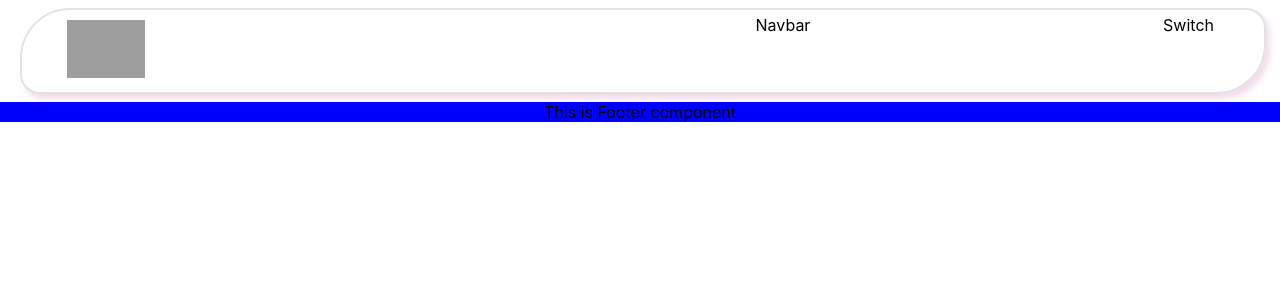
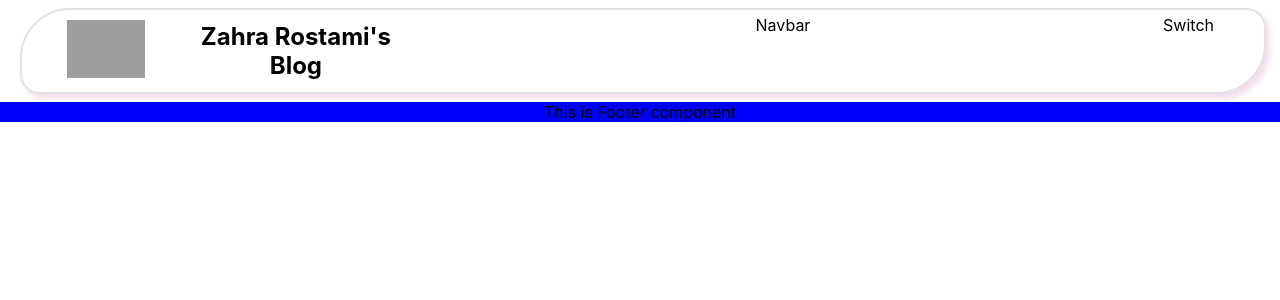
Before and after one commit to zahraRostami1999/blog-app, a React (Create React App) app: page / in a window 1280 px wide. Shown: the top 300 px of the page. Built offline with nearby package versions, Linux system fonts and the light colour scheme; grey boxes are pictures that could not be loaded.

Commit message:
add Header and Footer props

```diff
--- a/src/App.jsx
+++ b/src/App.jsx
@@ -5,8 +5,8 @@ import './App.css';
 function App() {
   return (
     <div className="App">
-        <Header/>
-        <Footer />
+        <Header blogTitle = "Zahra Rostami's Blog"/>
+        <Footer title="You're the reason we get out of bed in the morning... well, after snoozing a few times."/>
     </div>
   );
 }
```
